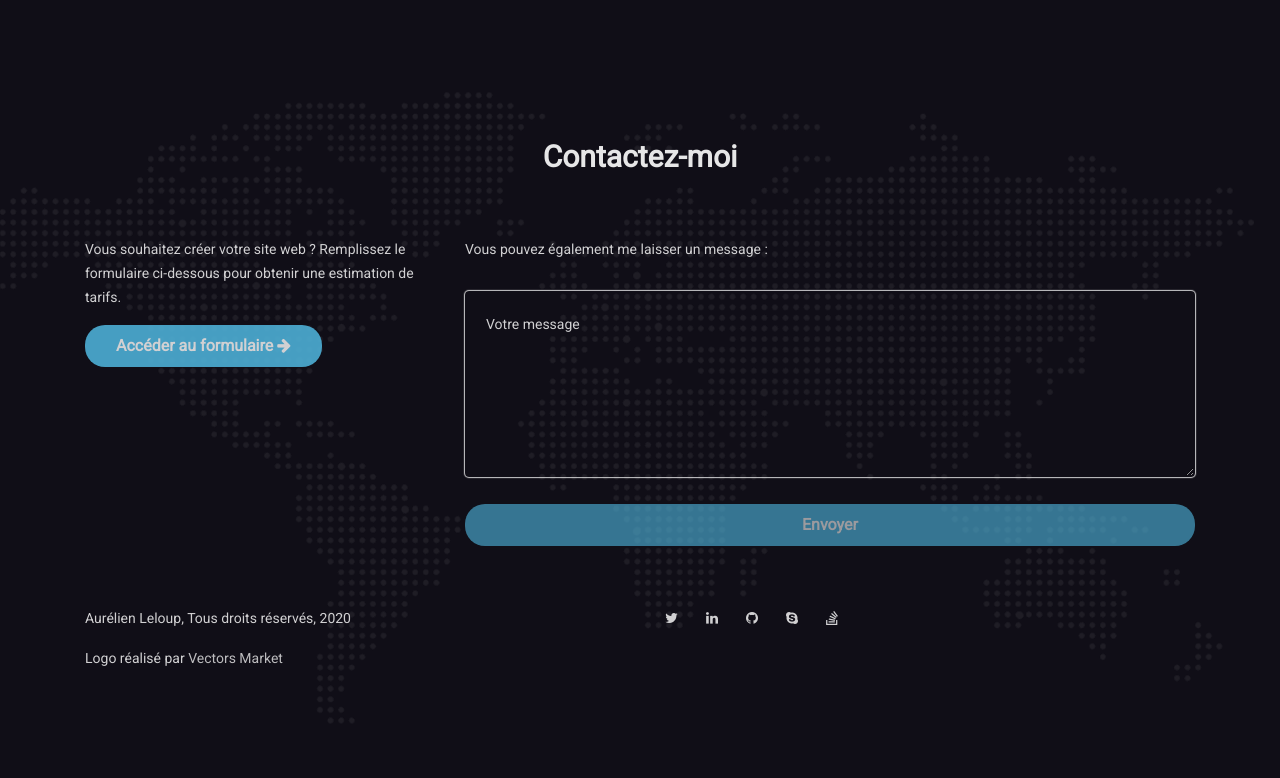
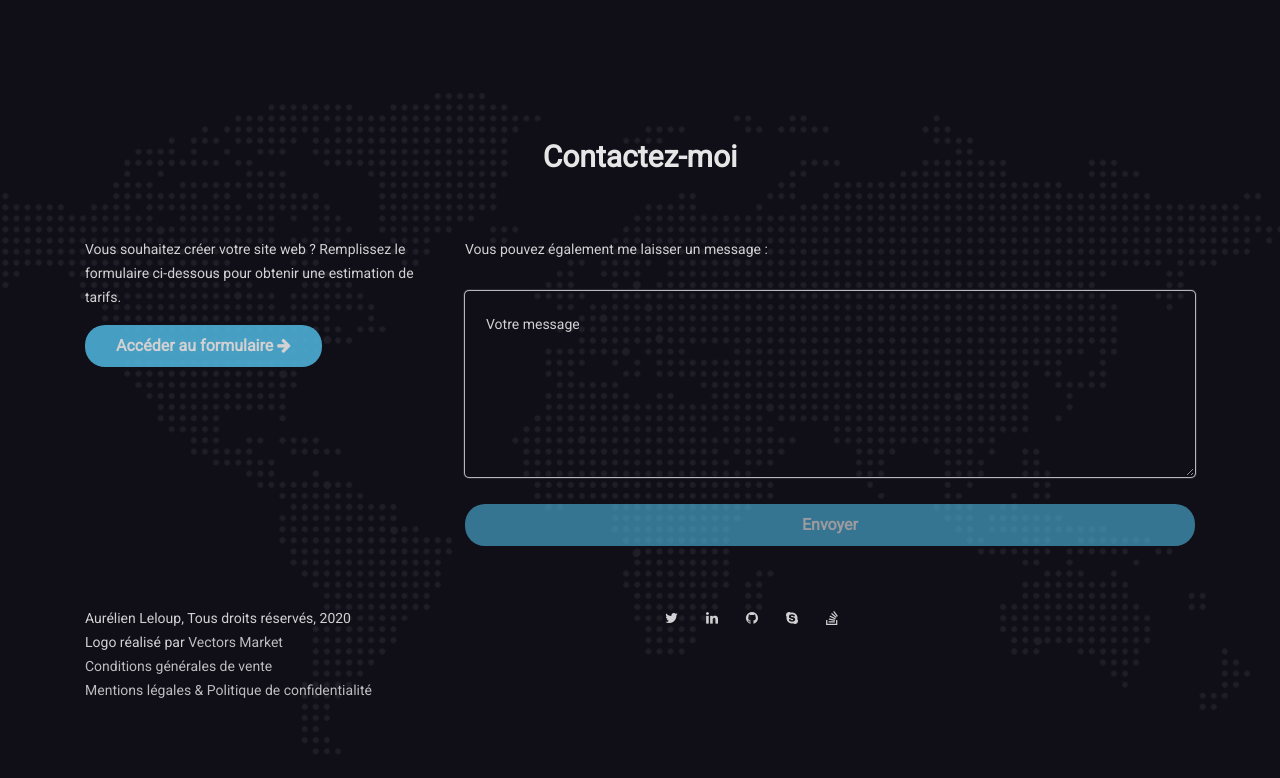
Before and after one commit to aurelien-leloup/aurelien-leloup.github.io, a plain HTML site: page index.html in a window 1280 px wide. Shown: the part 6907-7685 px from the top of the page. Before the commit the page ends 7653 px from the top, so only its background shows below. Drawn offline with Linux system fonts and the light colour scheme.

Commit message:
Ajout des CGV, mentions légales et politique de confidentialité

```diff
--- a/index.html
+++ b/index.html
@@ -1041,9 +1041,12 @@ SERVICE
                     <div class="row">
                         <div class="col-sm-6">
                             <div class="text-left text-xs-center">
-                                <p id="date"></p>
+                                <p style="margin-bottom: 0px;" id="date"></p>
                                 <p>Logo réalisé par <a href="https://www.flaticon.com/authors/vectors-market">Vectors
-                                    Market</a></p>
+                                    Market</a> <br/>
+                                    <a target="_blank" href="files/CGV.pdf">Conditions générales de vente</a> <br/>
+                                    <a target="_blank" href="files/mentions-légales-politique-confidentialité.pdf">Mentions légales &amp; Politique de confidentialité</a>
+                                </p>
                             </div>
                         </div>
                         <div class="col-sm-6">
```
Also changed, not shown: 2 other files.
